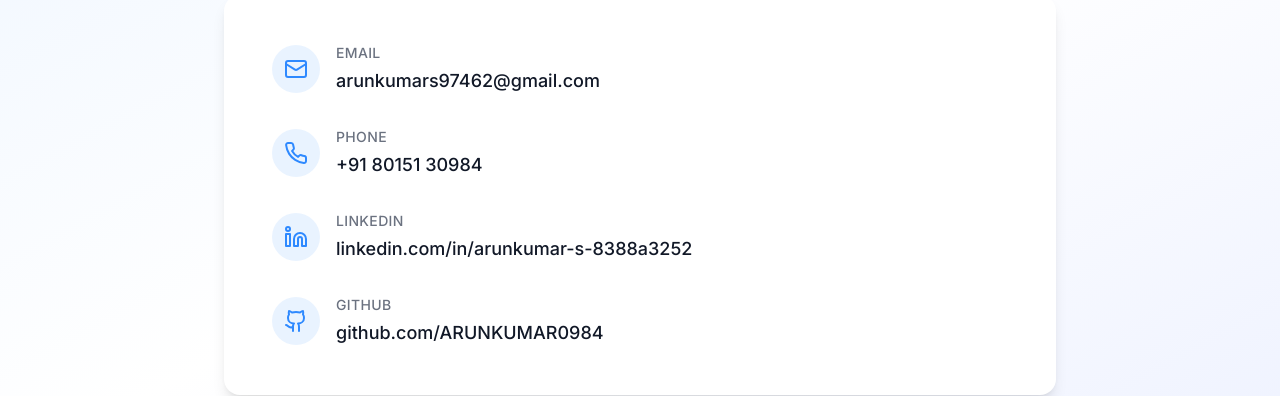
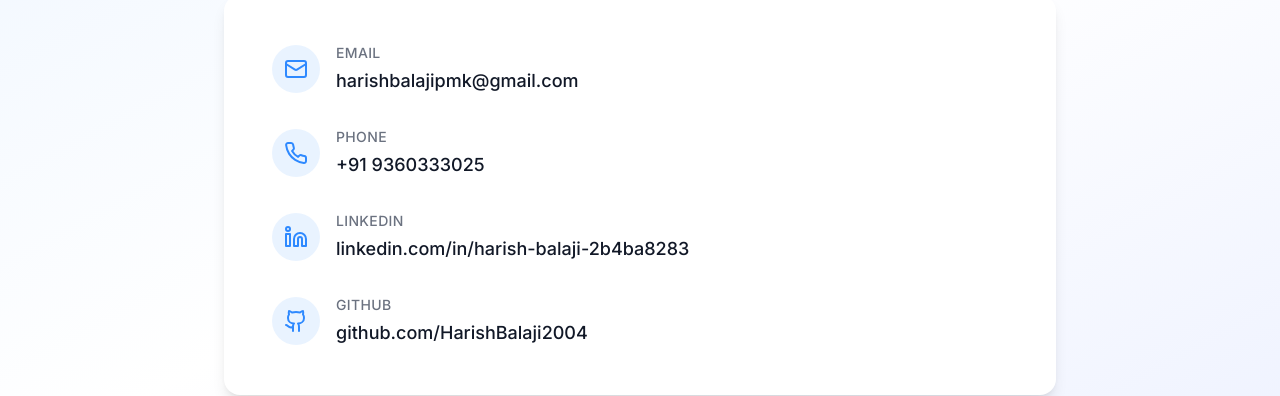
Before and after one commit to HarishBalaji2004/harish-balaji-portfolio, a React (Vite) app: page / in a window 1280 px wide. Shown: the part 6243-6639 px from the top of the page. Built offline with nearby package versions, Linux system fonts and the light colour scheme.

Commit message:
Update contact information
Updated contact details in the Contact and Footer sections.

```diff
--- a/src/components/Contact.tsx
+++ b/src/components/Contact.tsx
@@ -7,26 +7,26 @@ const Contact = () => {
     {
       icon: Mail,
       label: 'Email',
-      value: 'arunkumars97462@gmail.com',
-      link: 'mailto:arunkumars97462@gmail.com'
+      value: 'harishbalajipmk@gmail.com',
+      link: 'mailto:harishbalajipmk@gmail.com'
     },
     {
       icon: Phone,
       label: 'Phone',
-      value: '+91 80151 30984',
-      link: 'tel:+918015130984'
+      value: '+91 9360333025',
+      link: 'tel:+919360333025'
     },
     {
       icon: Linkedin,
       label: 'LinkedIn',
-      value: 'linkedin.com/in/arunkumar-s-8388a3252',
-      link: 'https://linkedin.com/in/arunkumar-s-8388a3252'
+      value: 'linkedin.com/in/harish-balaji-2b4ba8283',
+      link: 'https://linkedin.com/in/harish-balaji-2b4ba8283'
     },
     {
       icon: Github,
       label: 'GitHub',
-      value: 'github.com/ARUNKUMAR0984',
-      link: 'https://github.com/ARUNKUMAR0984'
+      value: 'github.com/HarishBalaji2004',
+      link: 'https://github.com/HarishBalaji2004'
     }
   ];
 
```
